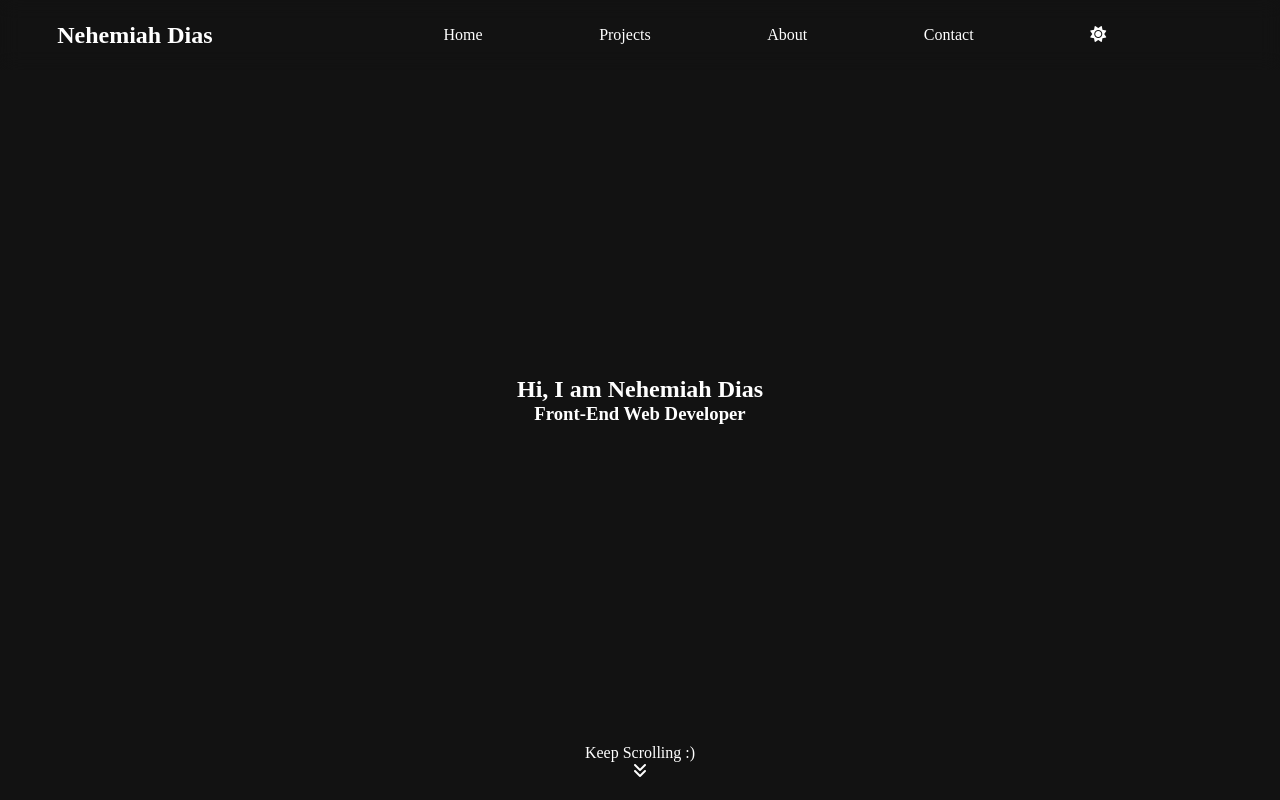
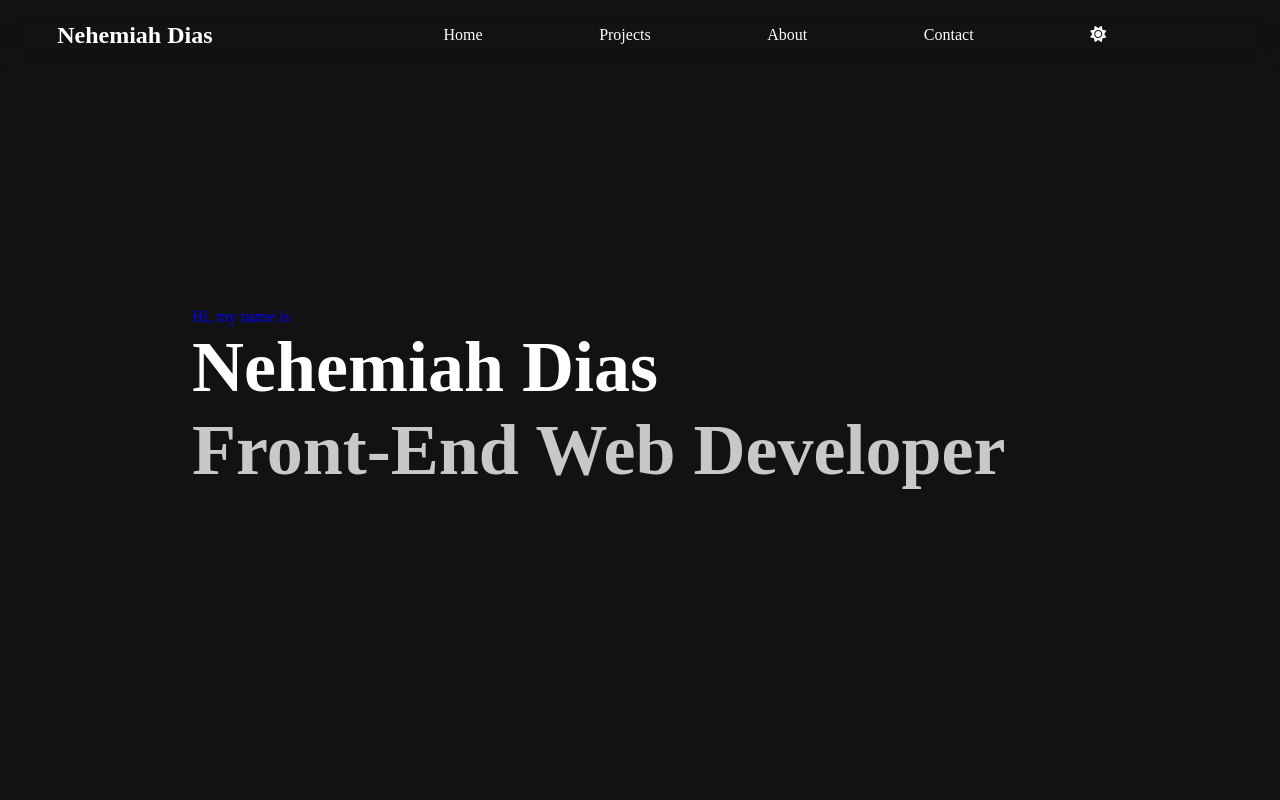
Before and after one commit to NehemiahDias/portfolio-site, a React (Create React App) app: page / in a window 1280 px wide. Shown: the top 800 px of the page. Built offline with nearby package versions, Linux system fonts and the light colour scheme.

Commit message:
simplify welcome section

```diff
--- a/src/components/homeComponents/HomeComponent.css
+++ b/src/components/homeComponents/HomeComponent.css
@@ -5,16 +5,24 @@
     background-repeat: no-repeat;
     background-size: cover;
     height: 100vh;
+    width: 70%;
+    margin: auto;
     color: white;
-}
-.continue {
-    position: absolute;
-    bottom: 20px;
 }
 .welcome-bg {
     height: 100%;
     display: flex;
     justify-content: center;
-    align-items: center;
+    align-items: flex-start;
     flex-direction: column;
 }
+.small-text {
+    color: blue;
+}
+.main-title {
+    font-size: 4.5rem;
+}
+.role-text {
+    font-size: 4.5rem;
+    color: rgb(200, 200, 200);
+}
--- a/src/components/homeComponents/HomeComponent.js
+++ b/src/components/homeComponents/HomeComponent.js
@@ -5,12 +5,9 @@ function HomeComonent() {
   return (
     <section id="welcome-section">
         <div className="welcome-bg">
-            <h1>Hi, I am Nehemiah Dias</h1>
-            <h3>Front-End Web Developer</h3>
-            <div className="continue">
-                <p>Keep Scrolling :)</p>
-                <i className="fa-solid fa-angles-down"></i>
-            </div>
+            <p className="small-text">Hi, my name is</p>
+            <h1 className="main-title">Nehemiah Dias</h1>
+            <h1 className="role-text">Front-End Web Developer</h1>
         </div>
     </section>
   )
```
